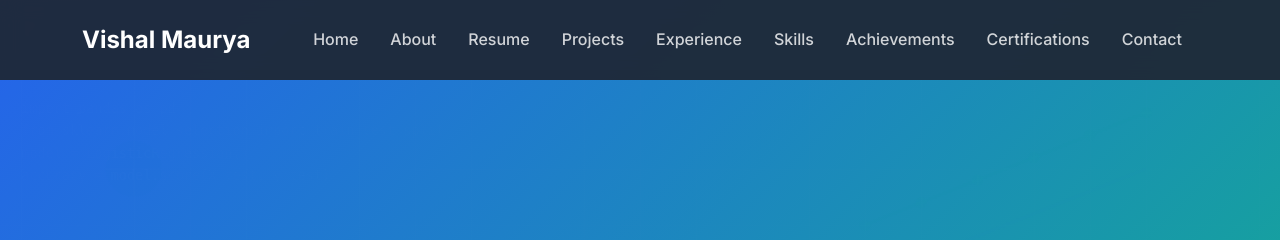
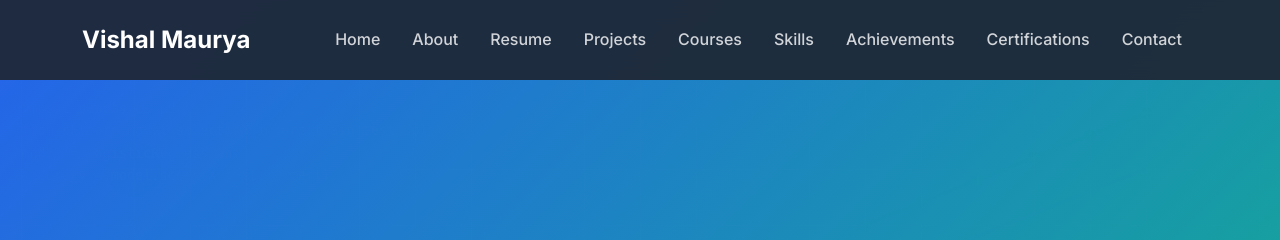
Before and after one commit to 2022ugmm081/portfolio-website, a Flask app: page / in a window 1280 px wide. Shown: the top 240 px of the page. Run offline with Flask 3, Linux system fonts and the light colour scheme.

Commit message:
Update index.html

```diff
--- a/templates/index.html
+++ b/templates/index.html
@@ -29,7 +29,7 @@
                     <li class="nav-item"><a class="nav-link" href="#about">About</a></li>
                     <li class="nav-item"><a class="nav-link" href="#resume">Resume</a></li>
                     <li class="nav-item"><a class="nav-link" href="#projects">Projects</a></li>
-                    <li class="nav-item"><a class="nav-link" href="#experience">Experience</a></li>
+                    <li class="nav-item"><a class="nav-link" href="#experience">Courses</a></li>
                     <li class="nav-item"><a class="nav-link" href="#skills">Skills</a></li>
                     <li class="nav-item"><a class="nav-link" href="#achievements">Achievements</a></li>
                     <li class="nav-item"><a class="nav-link" href="#certifications">Certifications</a></li>
@@ -238,7 +238,7 @@
         <div class="container">
             <div class="row">
                 <div class="col-lg-12 text-center mb-5">
-                    <h2 class="section-title">Professional Experience</h2>
+                    <h2 class="section-title">Professional Courses</h2>
                     <p class="section-subtitle">Building expertise through hands-on learning and real-world applications</p>
                 </div>
             </div>
```
